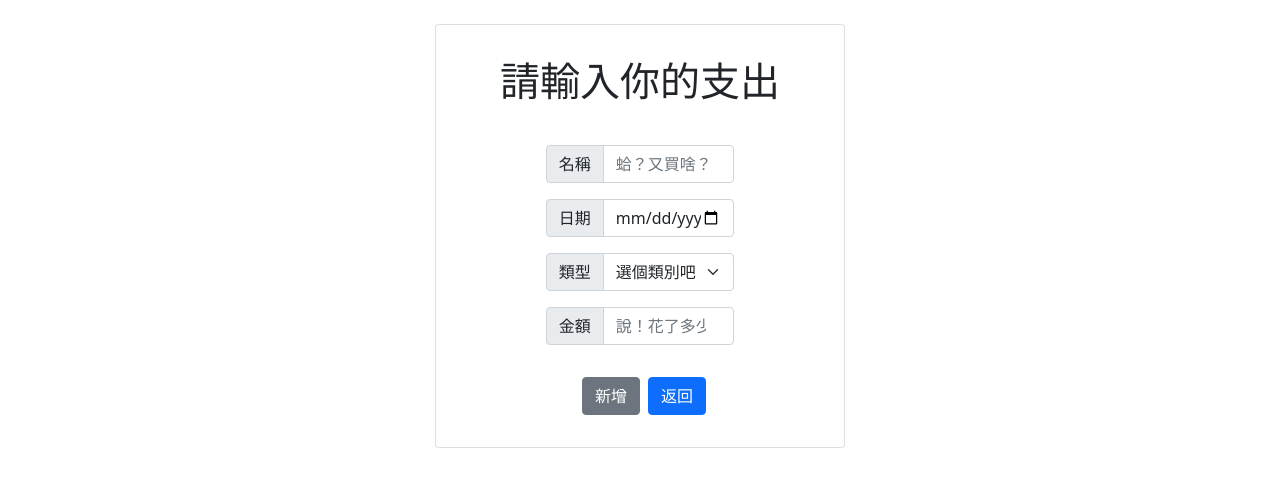
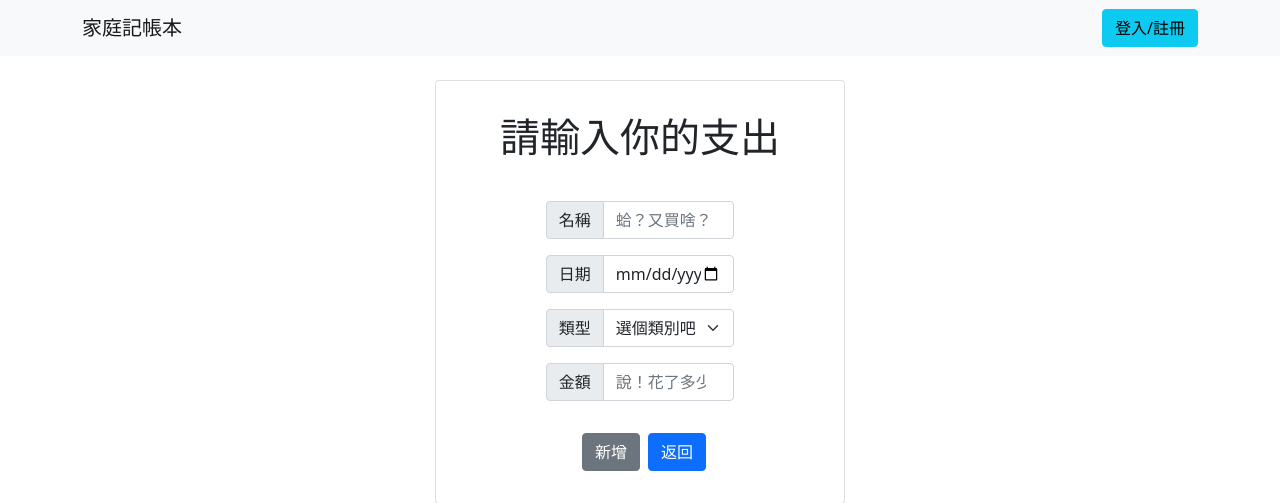
Before and after one commit to anniehuang0410/expense-tracker, a Node server app: page /expenses/new in a window 1280 px wide. Shown: the top 503 px of the page. Run offline with Node 20, Linux system fonts and the light colour scheme; some libraries are stand-ins or nearby versions.

Commit message:
add navbar

```diff
--- a/views/layouts/main.hbs
+++ b/views/layouts/main.hbs
@@ -12,6 +12,19 @@
     integrity="sha384-1BmE4kWBq78iYhFldvKuhfTAU6auU8tT94WrHftjDbrCEXSU1oBoqyl2QvZ6jIW3" crossorigin="anonymous">
 </head>
 <body>
+  <header>
+    <!--navigation-->
+    <nav class="navbar navbar-light bg-light">
+      <div class="container">
+        <a href="/" class="navbar-brand">家庭記帳本</a>
+        <div class="button-container">
+          <a href="" class="btn btn-info">登入/註冊</a>
+        </div>
+      </div>
+    </nav>
+    <div class="banner"></div>
+  </header>
+  <!--Body-->
   {{{body}}}
   <!--Bootstrap JS-->
   <script src="https://cdn.jsdelivr.net/npm/bootstrap@5.1.3/dist/js/bootstrap.bundle.min.js"
```
